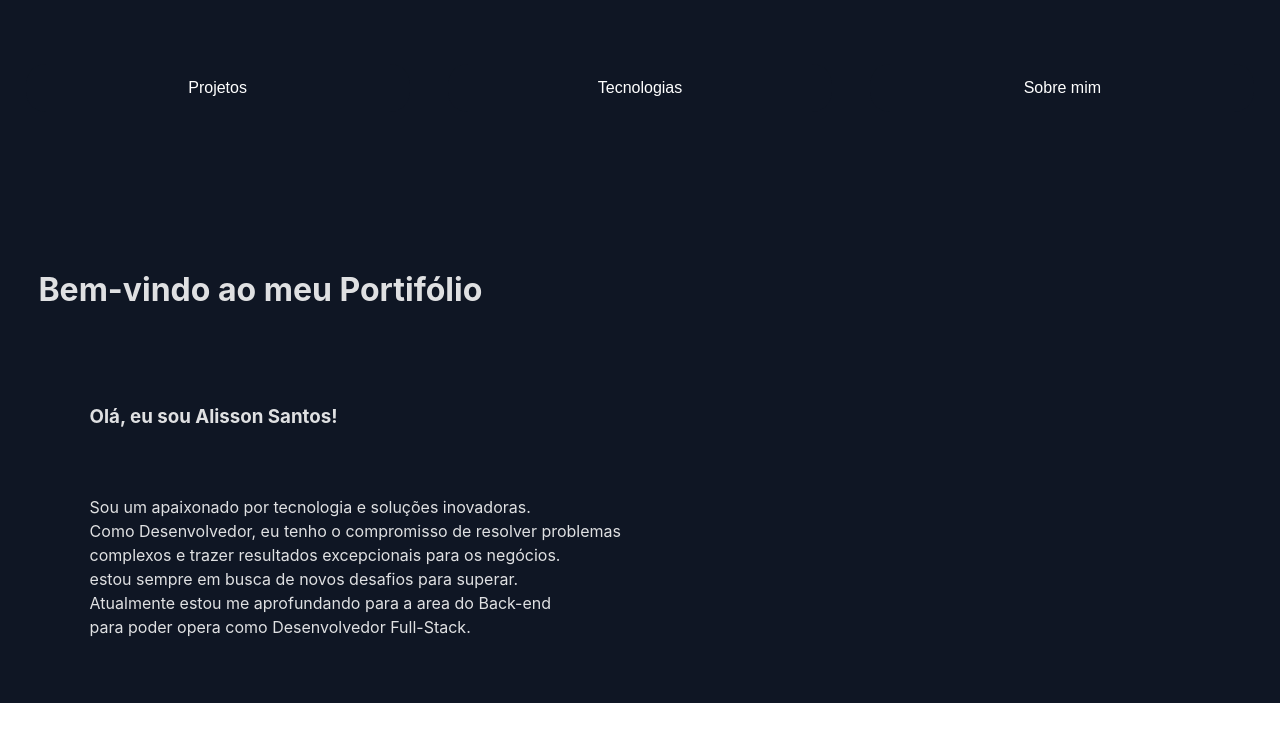
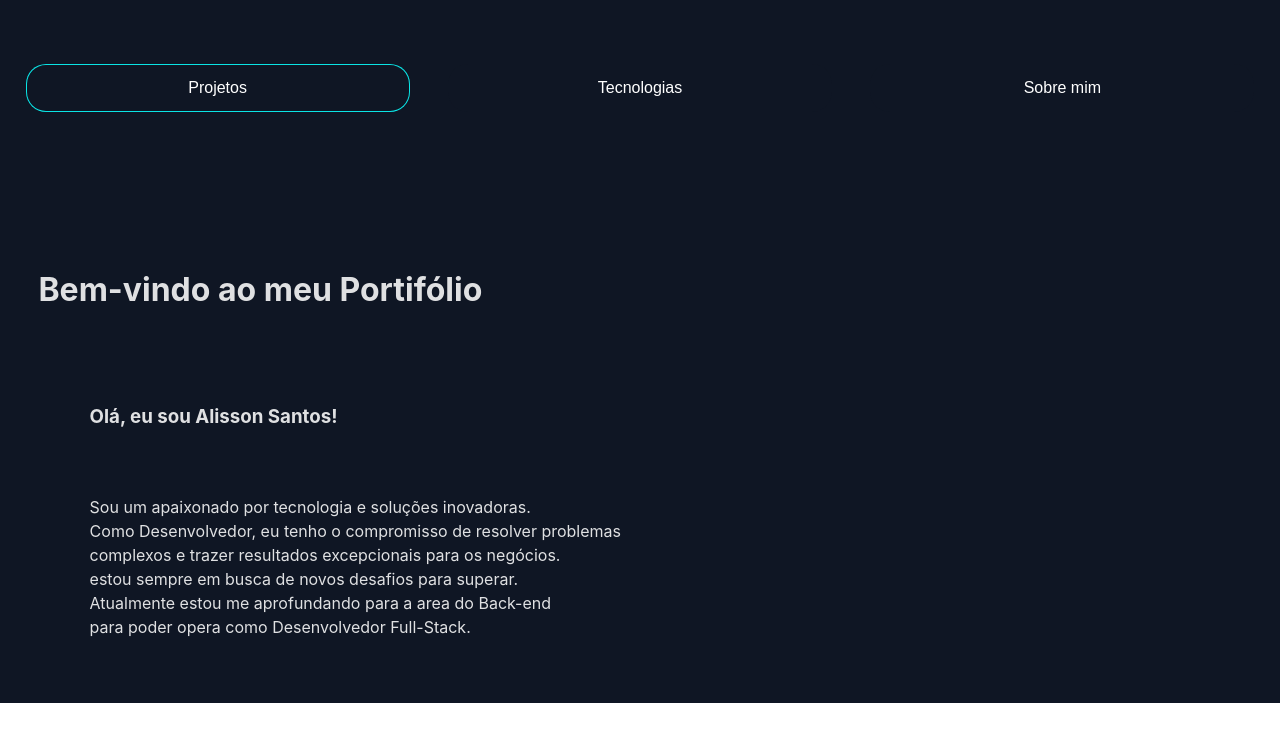
Before and after one commit to AlissonSanto/desafio-Portf, a React (Vite) app: page / in a window 1280 px wide. In both pictures the pointer is over the button "Projetos". Shown: the top 742 px of the page. Built offline with nearby package versions, Linux system fonts and the light colour scheme.

Commit message:
adicionando borda ao botao

```diff
--- a/src/Elementos/Componentes/Header/Header.module.css
+++ b/src/Elementos/Componentes/Header/Header.module.css
@@ -42,6 +42,10 @@ div{
         background-color: #0F1624;
         font-size: 2vh;
         cursor: pointer;
-        transition: border-color 0.5s;
+        transition: border-color 0.7s;
 
 }
+
+.btnHeader:hover{
+    border: 1px solid #0affffe1;
+}
```
